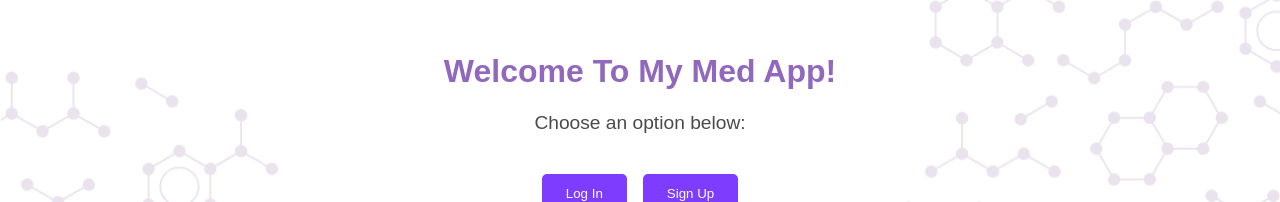
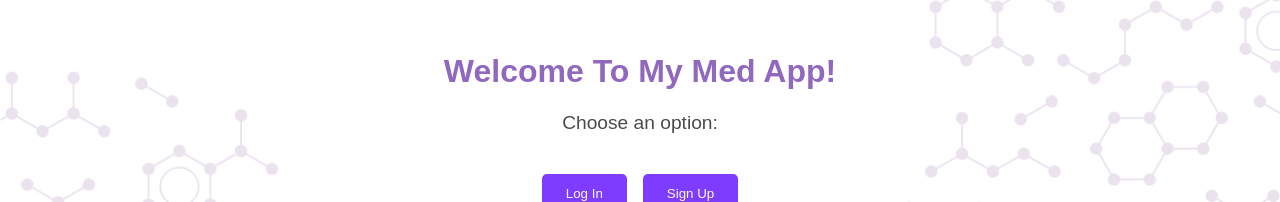
Before and after one commit to kristinazbinden/cos430-capstone, a React (Create React App) app in the folder capstone-app/: page / in a window 1280 px wide. Shown: the part 273-475 px from the top of the page. Built offline with nearby package versions, Linux system fonts and the light colour scheme.

Commit message:
Login page update (testing)

```diff
--- a/capstone-app/src/App.js
+++ b/capstone-app/src/App.js
@@ -13,7 +13,7 @@ function App() {
       {screen === "welcome" && (
         <div className="welcome-screen">
           <h1 className="welcome-title">Welcome To My Med App!</h1>
-          <p className="welcome-subtitle">Choose an option below:</p>
+          <p className="welcome-subtitle">Choose an option:</p>
           <div className="button-group">
             <button
               className="option-button"
```
